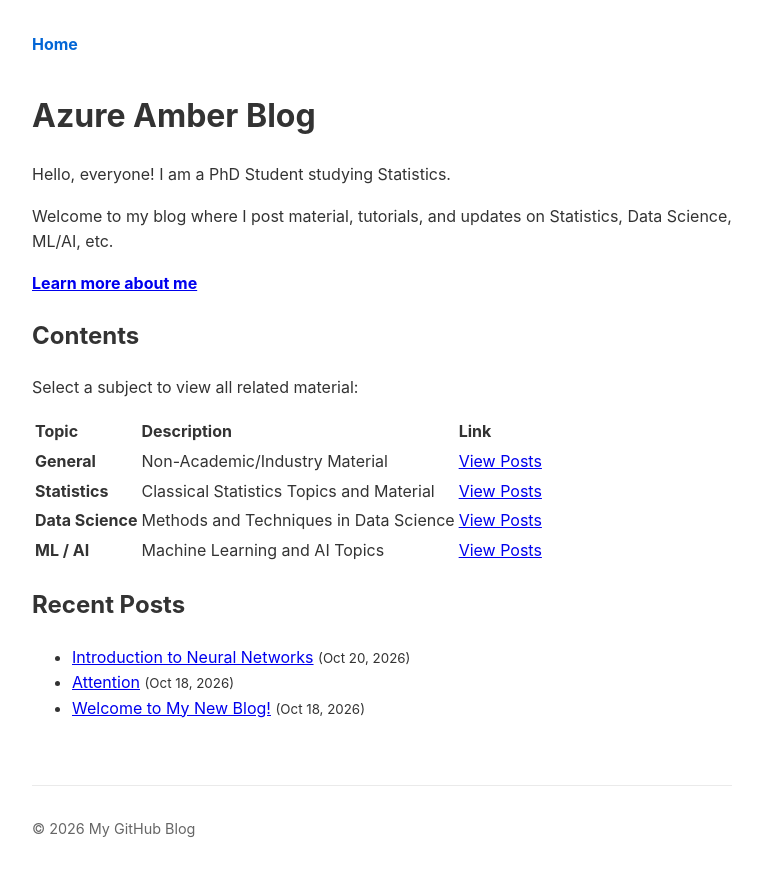
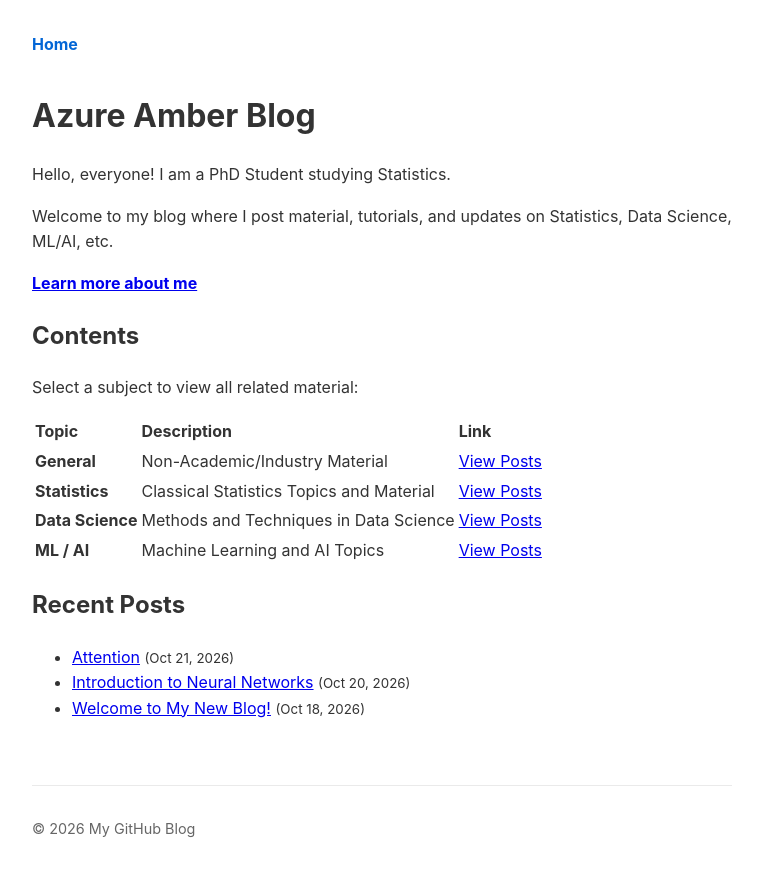
Before and after one commit to AzureAmberZ/AzureAmberZ.github.io, a Jekyll site: the page built from index.md, in a window 1280 px wide. Shown: the top 876 px of the page, without its empty margins (258-1019 px from the left). Built offline with Jekyll 4.4.1, drawn with Linux system fonts in a browser that asks for light colours.

Commit message:
updated attention post

```diff
--- a/_posts/2026-10-21-attention.md
+++ b/_posts/2026-10-21-attention.md
@@ -1,7 +1,7 @@
 ---
 layout: post
 title: "Attention"
-date: 2026-10-18 12:00:00 -0500
+date: 2026-10-21 12:00:00 -0500
 tags: [mlai, dl, nlp]
 ---
 
```
Also changed, not shown: images/attention.png.
